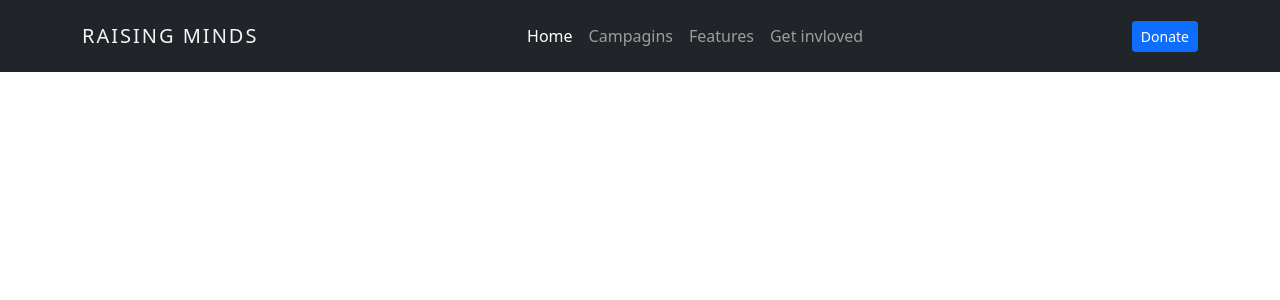
After one commit to Coding-Hamsters/Raising-Minds, a Django app: template RaisingMinds/users/templates/users/signup.html in a window 1280 px wide. The commit adds this page. Shown: the top 300 px of the page. Run offline with Django 4.2, Linux system fonts and the light colour scheme; the template is opened without the code that fills it, so the values that code supplies are empty.

Commit message:
Signup Navbar Completed
Created Signup Navbar

```diff
--- a/RaisingMinds/app/templates/app/index.html
+++ b/RaisingMinds/app/templates/app/index.html
@@ -3,6 +3,7 @@
 <html lang="en">
 
 <head>
+
   <meta charset="UTF-8" />
   <meta name="viewport" content="width=device-width, initial-scale=1.0" />
 
@@ -15,8 +16,6 @@
   <!-- <link rel="stylesheet" href="/./RaisingMinds/app/static/app/css/index.css" /> -->
 </head>
 <body>
-
-
     <!-- nav bar -->
     <nav class="navbar navbar-expand-lg navbar-dark bg-dark px-0 py-3 alwaysTop">
       <div class="container">
--- /dev/null
+++ b/RaisingMinds/users/static/users/css/signup.css
@@ -0,0 +1,13 @@
+.logo {
+    display: flex;
+    font-size: 20px;
+    font-weight: 500;
+    color: #f3f5f8;
+    letter-spacing: 2px;
+    cursor: pointer;
+    text-transform: uppercase;
+}
+
+a {
+    text-decoration: none;
+}
--- a/RaisingMinds/users/templates/users/login.html
+++ b/RaisingMinds/users/templates/users/login.html
@@ -104,5 +104,6 @@
 
 
   <!--  end of footer -->
+  <script src="https://cdn.jsdelivr.net/npm/bootstrap@5.0.2/dist/js/bootstrap.bundle.min.js" integrity="sha384-MrcW6ZMFYlzcLA8Nl+NtUVF0sA7MsXsP1UyJoMp4YLEuNSfAP+JcXn/tWtIaxVXM" crossorigin="anonymous"></script>
 </body>
 </html>
--- /dev/null
+++ b/RaisingMinds/users/templates/users/signup.html
@@ -0,0 +1,53 @@
+<!DOCTYPE html>
+<html lang="en">
+<head>
+    <meta charset="UTF-8">
+    <meta name="viewport" content="width=device-width, initial-scale=1.0">
+    <title>Sign up</title>
+
+    <link href="https://cdn.jsdelivr.net/npm/bootstrap@5.0.2/dist/css/bootstrap.min.css" rel="stylesheet" />
+    <link href="https://cdnjs.cloudflare.com/ajax/libs/font-awesome/5.15.4/css/all.min.css" rel="stylesheet" />
+    <link rel="stylesheet" href="https://cdnjs.cloudflare.com/ajax/libs/font-awesome/4.7.0/css/font-awesome.min.css" />
+
+    <link rel="stylesheet" href="/./RaisingMinds/users/static/users/css/signup.css"/>
+</head>
+<body>
+    <!-- nav bar -->
+    <nav class="navbar navbar-expand-lg navbar-dark bg-dark px-0 py-3 alwaysTop">
+        <div class="container">
+        <!-- Logo -->
+        <div class="fixedLogo">
+            <a href="#"><div class="logo" class="h-8 size bg-dark">Raising Minds</div></a>
+        </div>
+        <!-- Navbar toggle -->
+        <button class="navbar-toggler" type="button" data-bs-toggle="collapse" data-bs-target="#navbarCollapse"
+            aria-controls="navbarCollapse" aria-expanded="false" aria-label="Toggle navigation">
+            <span class="navbar-toggler-icon"></span>
+        </button>
+        <!-- Collapse -->
+        <div class="collapse navbar-collapse backGround" id="navbarCollapse">
+            <!-- Nav -->
+            <div class="navbar-nav mx-lg-auto">
+            <a class="nav-item nav-link active" href="#" aria-current="page">Home</a>
+            <a class="nav-item nav-link" href="#">Campagins</a>
+            <a class="nav-item nav-link" href="#">Features</a>
+            <a class="nav-item nav-link" href="#">Get invloved</a>
+            </div>
+
+            <!-- Donate button -->
+            <div class="d-flex align-items-lg-center mt-3 mt-lg-0">
+                <a href="#" class="btn btnDonate-style btn-sm btn-primary w-full w-lg-auto custom-btn">
+                Donate
+                </a>
+            </div>
+            </div>
+        </div>
+    </nav>
+    <!-- end of nav bar -->
+
+
+
+
+  <script src="https://cdn.jsdelivr.net/npm/bootstrap@5.0.2/dist/js/bootstrap.bundle.min.js" integrity="sha384-MrcW6ZMFYlzcLA8Nl+NtUVF0sA7MsXsP1UyJoMp4YLEuNSfAP+JcXn/tWtIaxVXM" crossorigin="anonymous"></script>
+</body>
+</html>
```
Also changed, not shown: RaisingMinds/app/static/app/css/index.css (+14 -1 lines). Lines whose indentation alone changed are shown as unchanged.
